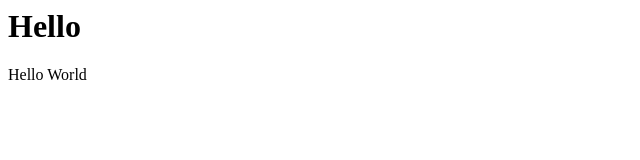
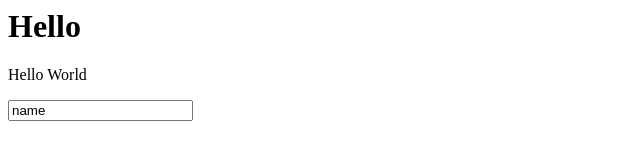
Before and after one commit to janumpallykalyan/collab-test2, a plain HTML site: page index.html in a window 1280 px wide. Shown: the whole page, without its empty margins (0-640 px from the left). Drawn offline with Linux system fonts and the light colour scheme.

Commit message:
updated index.html 3, 4 features

```diff
--- a/index.html
+++ b/index.html
@@ -1,2 +1,5 @@
 <h1 id="title">Hello </h1>
 <p id="description"> Hello World</p>
+<form id="survey-form">
+    <input id="name" type="text" value="name"/>
+</form>
```
